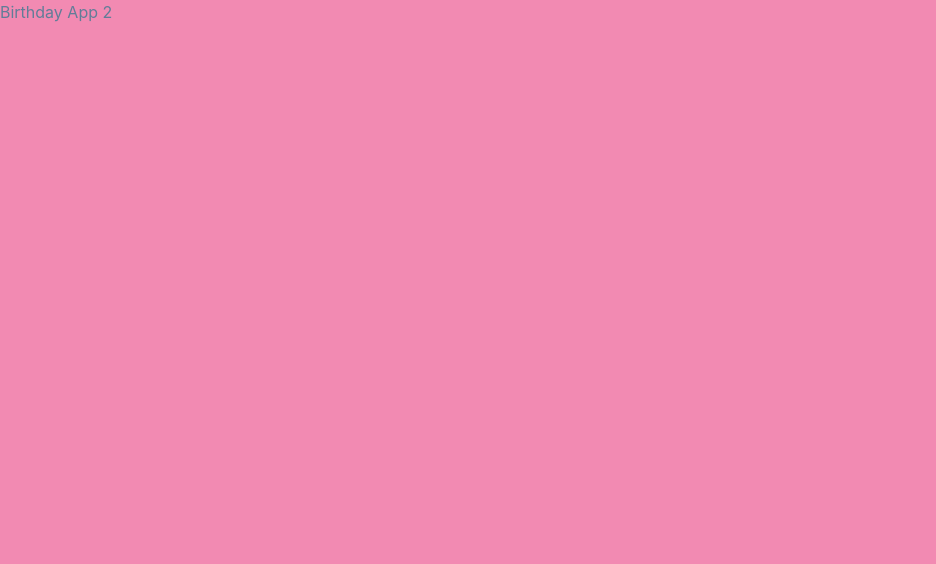
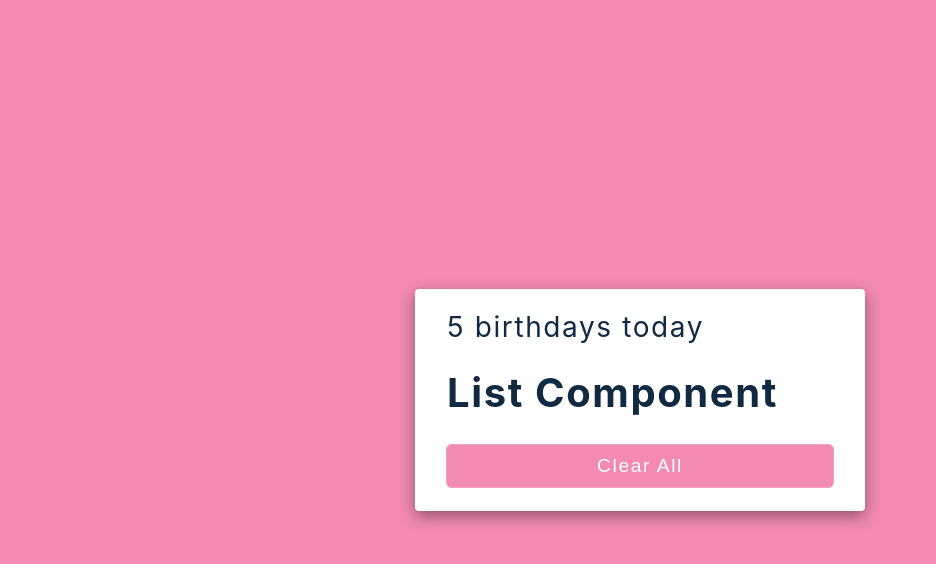
Before and after one commit to anamarijakukulj/practiceJS, a React (Vite) app in the folder LearnReact/birthday-reminder-app/: page / in a window 1280 px wide. Shown: the top 564 px of the page, without its empty margins (0-936 px from the left). Built offline with nearby package versions, Linux system fonts and the light colour scheme.

Commit message:
Finish simple birthday reminder

```diff
--- a/LearnReact/birthday-reminder-app/src/App.jsx
+++ b/LearnReact/birthday-reminder-app/src/App.jsx
@@ -3,7 +3,17 @@ import data from "./data";
 import List from "./List";
 
 function App() {
-  return <p>Birthday App 2</p>;
+  const [people, setPeople] = useState(data);
+
+  return (
+    <main>
+      <section className="container">
+        <h3>{people.length} birthdays today</h3>
+        <List people={people} />
+        <button onClick={() => setPeople([])}>clear all</button>
+      </section>
+    </main>
+  );
 }
 
 export default App;
```
